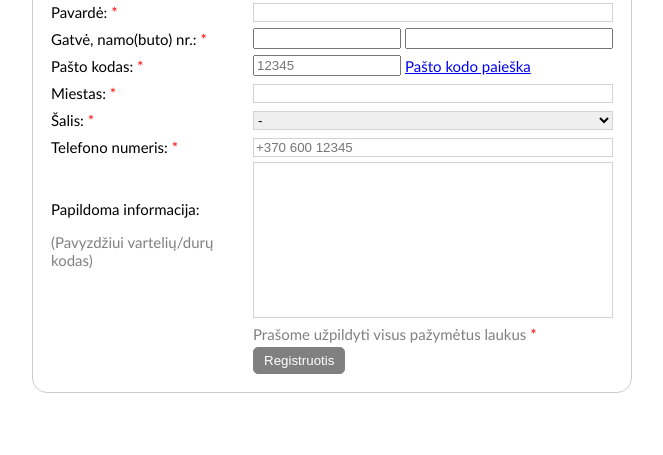
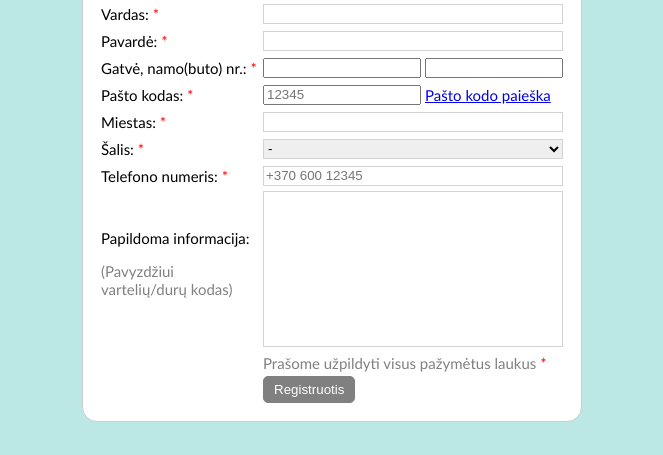
Before and after one commit to MartynoSiela/my-site, a plain HTML site: page index.html in a window 1280 px wide. Shown: the part 345-800 px from the top of the page, without its empty margins (308-971 px from the left). Drawn offline with Linux system fonts and the light colour scheme.

Commit message:
final css touches...

```diff
--- a/css/style.css
+++ b/css/style.css
@@ -2,11 +2,16 @@
   box-sizing: border-box;
 }
 
+body {
+  background: rgba(32, 178, 170, 0.3);
+}
 .container {
   margin: 0 auto;
-  width: 600px;
+  margin-top: 30px;
+  width: 500px;
   padding: 1em;
   border: 1px solid #ccc;
+  background: white;
   border-radius: 1em;
   font-size: 15px;
   font-family: "Gill Sans", "Gill Sans MT", Calibri, "Trebuchet MS", sans-serif;
@@ -20,6 +25,7 @@ h1,
 h2 {
   padding: 5px 0px 10px 0px;
   margin: 0;
+  font-weight: normal;
 }
 
 .asterisk {
@@ -43,7 +49,7 @@ table {
 }
 
 .column-label {
-  width: 200px;
+  width: 160px;
 }
 
 textarea {
@@ -59,6 +65,11 @@ textarea {
 
 .row {
   height: 25px;
+}
+
+input,
+select {
+  height: 20px;
 }
 .column-label input:focus,
 select:focus,
@@ -77,7 +88,7 @@ select:invalid:focus {
 }
 
 .column-input-left {
-  width: 150px;
+  width: 160px;
 }
 
 .column-input-left input {
```
